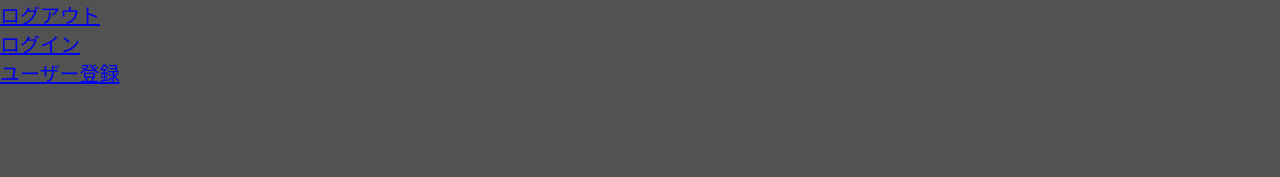
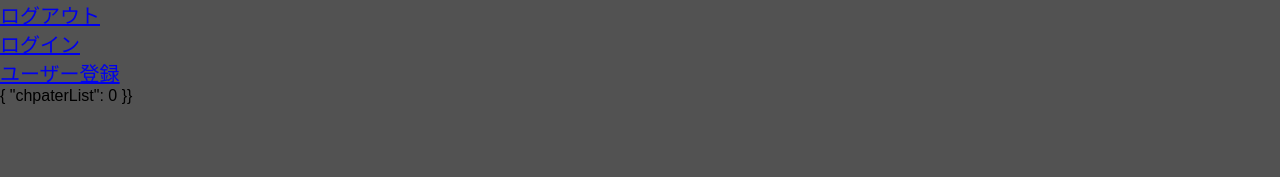
Before and after one commit to chappy0606/afk, a Vue app in the folder frontend/: page /pve_comp in a window 1280 px wide. Shown: the top 177 px of the page. Built offline with nearby package versions, Linux system fonts and the light colour scheme; no server answers.

Commit message:
axios.getでchapter取得後表示まで完了

```diff
--- a/frontend/src/components/pages/PveComp.vue
+++ b/frontend/src/components/pages/PveComp.vue
@@ -1,24 +1,33 @@
 <template>
     <div>
-        <p>{{ getChapter() }}</p>
+        {{ getChapter() }}
+        <p>{{ state }}}</p>
     </div>
 </template>
 
 <script lang="ts">
-import { defineComponent,} from "vue";
+import { defineComponent, reactive} from "vue";
 import axios from "axios";
 
+interface Chapter {
+    chpaterList: number;
+}
+
 export default defineComponent({
-
     setup() {
+        const state = reactive<Chapter>({
+            chpaterList: 0
+        });
         const getChapter = () => {
-            axios.get("http://127.0.0.1:8000/api/v1/chapter/")
-            .then(response => console.log(response))
-            .catch(error => console.log(error));
+            axios
+                .get("http://127.0.0.1:8000/api/v1/chapter/")
+                .then(response => (state.chpaterList = response.data))
+                .catch(error => console.log(error));
         };
-        return{
+        return {
             getChapter,
-        }
+            state
+        };
     }
-})
+});
 </script>
```
